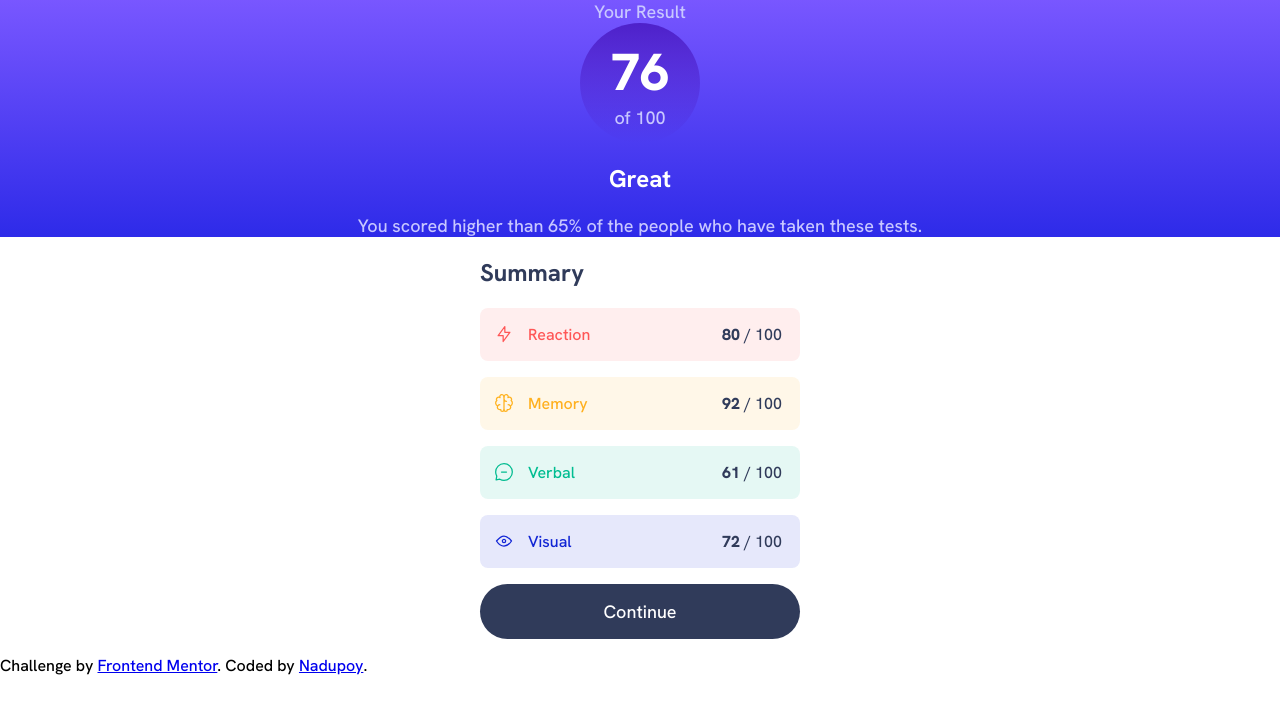
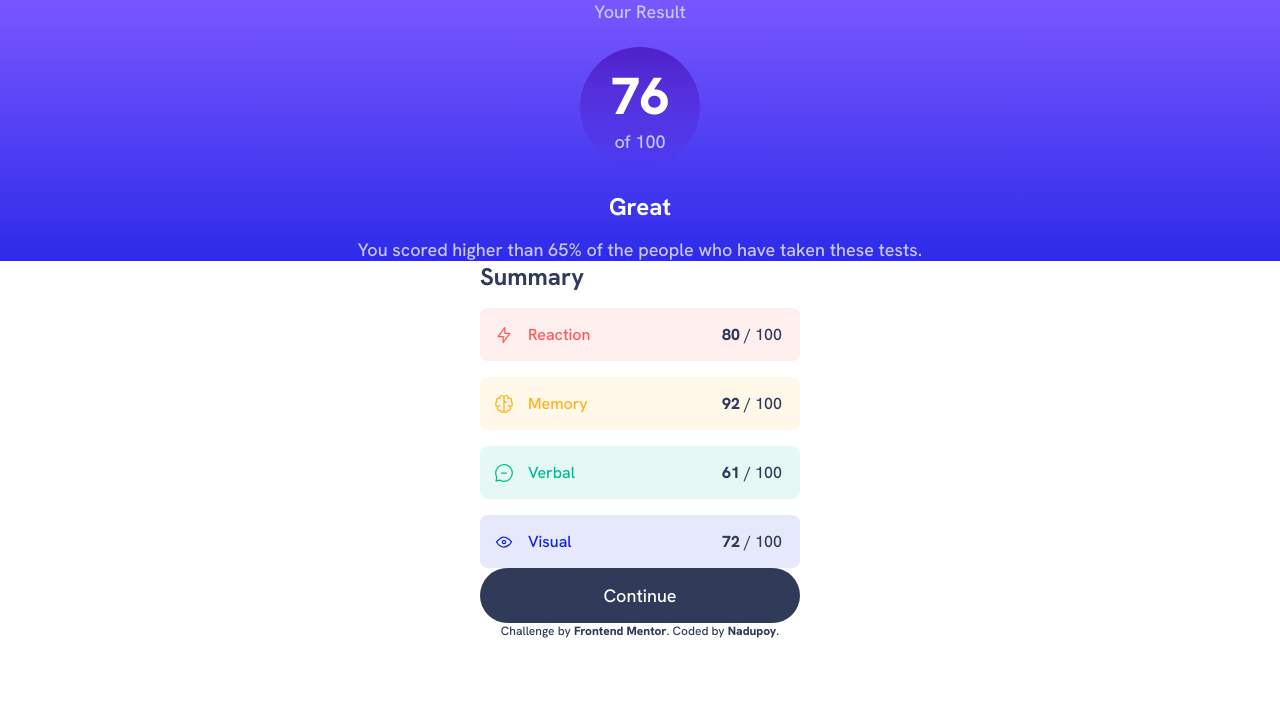
Before and after one commit to nadupoy/Frontend-Mentor---Results-Summary-Component, a React (Create React App) app: page / in a window 1280 px wide. Shown: the top 714 px of the page. Built offline with nearby package versions, Linux system fonts and the light colour scheme.

Commit message:
Added styling for the attribution element.

```diff
--- a/src/App.css
+++ b/src/App.css
@@ -59,8 +59,11 @@
     --dark-gray-blue: hsl(224, 30%, 27%);
 }
 
+* {
+    margin: 0;
+}
+
 body {
-    margin: 0;
     font-family: 'Hanken Grotesk', sans-serif;
     display: grid;
 }
@@ -82,6 +85,8 @@ body {
     height: 120px;
     border-radius: 120px;
     margin: auto;
+    margin-top: 24px;
+    margin-bottom: 24px;
     display: grid;
 }
 
@@ -93,6 +98,7 @@ body {
 
 .score-section > h2 {
     color: var(--white);
+    margin-bottom: 16px;
 }
 
 .summary-section {
@@ -113,7 +119,9 @@ li {
     display: grid;
     grid-template-columns: 15% 55% 30%;
     align-items: center;
-    margin-bottom: 16px;
+    margin-top: 16px;
+    padding-top: 16px;
+    padding-bottom: 16px;
     border-radius: 8px;
 }
 
@@ -166,6 +174,28 @@ button {
     border-radius: 32px;
 }
 
+button:hover {
+    cursor: pointer;
+    background-image: linear-gradient(var(--light-slate-blue), var(--light-royal-blue));
+}
+
+.attribution {
+    font-size: 12px;
+    text-align: center;
+    color: var(--dark-gray-blue);
+}
+
+.attribution a {
+    text-decoration: none;
+    color: var(--dark-gray-blue);
+    font-weight: 800;
+}
+
+.attribution a:visited {
+    text-decoration: none;
+    color: var(--dark-gray-blue);
+}
+
 @media screen and (max-width: 375px) {
     .app {
         max-width: 375px;
@@ -173,9 +203,16 @@ button {
 
     .score-section {
         border-radius: 0px 0px 32px 32px;
+        padding-top: 40px;
+        padding-bottom: 40px;
     }
 
     .score-statement {
         max-width: 320px;
     }
+
+    .summary-section {
+        margin-top: 32px;
+        margin-bottom: 32px;
+    }
 }
```
